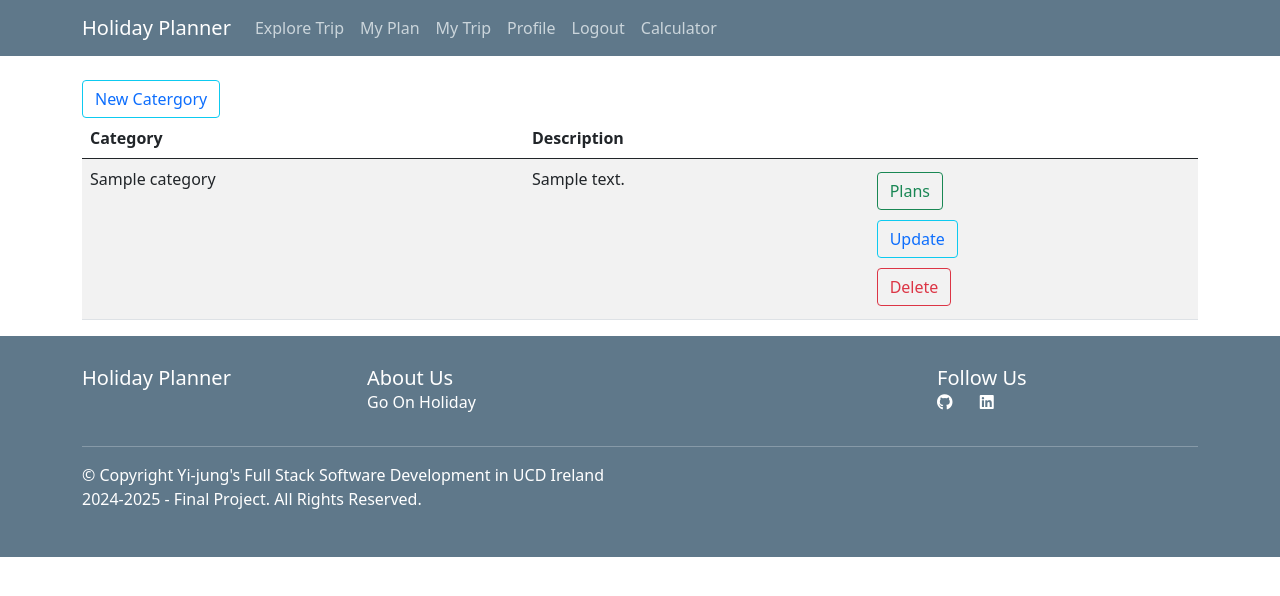
After one commit to emilyichan3/holidayplanner, a Django app: page /myCategory/1 in a window 1280 px wide. The commit adds this page. Shown: the top 596 px of the page. Run offline with Django 4.2, Linux system fonts and the light colour scheme; a user stored in the database is signed in; tables that the repository leaves empty hold one stand-in row (values such as "Sample post"); some libraries are stand-ins or nearby versions.

Commit message:
Added myCategory-Add/Update/Delete functions

```diff
--- a/trips/models.py
+++ b/trips/models.py
@@ -17,6 +17,9 @@ class Category(models.Model):
 
     def __str__(self):
         return f'category: { self.category_name }'
+
+    def get_absolute_url(self):
+        return reverse('trips-myCategory', kwargs={'user_id': self.marker.id})
 
 
 class Plan(models.Model):
--- a/trips/templates/trips/base.html
+++ b/trips/templates/trips/base.html
@@ -18,7 +18,7 @@
     <header class="site-header">
       <nav class="navbar navbar-expand-md navbar-dark bg-steel fixed-top">
         <div class="container">
-          <a class="navbar-brand mr-4" href="{% url 'trips-home' %}">Holiday Planner</a>
+          <a class="navbar-brand mr-4" href="">Holiday Planner</a>
 
           <button class="navbar-toggler" type="button" data-toggle="collapse" data-target="#navbarToggle" aria-controls="navbarToggle" aria-expanded="false" aria-label="Toggle navigation">
           <span class="navbar-toggler-icon"></span>
@@ -26,10 +26,10 @@
            <!-- Navbar links -->
           <div class="collapse navbar-collapse" id="navbarToggle">
             <div class="navbar-nav mr-auto">
-              <a class="nav-item nav-link" href="">Explore Trips</a>
+              <a class="nav-item nav-link" href="">Explore Trip</a>
               {% if user.is_authenticated %}
-                <a class="nav-item nav-link" href="{% url 'trips-categories' %}">My Plans</a>
-                <a class="nav-item nav-link" href="">My Trips</a>
+                <a class="nav-item nav-link" href="{% url 'trips-myCategory' user_id=user.id %}">My Plan</a>
+                <a class="nav-item nav-link" href="">My Trip</a>
               {% endif %}
             </div>
             <div class="navbar-nav">
--- /dev/null
+++ b/trips/templates/trips/myCategory_list.html
@@ -0,0 +1,64 @@
+{% extends "trips/base.html" %}
+{% block content %}
+<div>
+  <button class="btn btn-outline-info">
+    <a
+    href="{% url 'trips-myCategory-new' %}"
+  >
+    New Catergory
+  </a>
+  </button>
+</div>
+<div class="table-responsive">
+  <table class="table table-striped table-hover">
+    <thead>
+      <tr>
+        <th scope="col">Category</th>
+        <th scope="col">Description</th>
+        <th scope="col"></th>
+      </tr>
+    </thead>
+    <tbody>
+      {% for category in categories %}
+        <tr>
+          <td>{{ category.category_name }}</td>
+          <td>{{ category.description }}</td>
+          <td>
+            <div class="d-flex custom-gap text-center">
+              <a
+                class="btn btn-outline-success"
+                href="{% url 'trips-plans-by-category' category.id %}"
+                role="button"
+              >
+                Plans
+              </a>
+            </div>
+            <div class="d-flex custom-gap">
+              <button class="btn btn-outline-info">
+              <a
+                href="{% url 'trips-myCategory-update' category.id %}"
+              >
+                Update
+              </a>
+            </div>
+          </div>
+          <div class="d-flex custom-gap">
+            <a
+              class="btn btn-outline-danger"
+              href="{% url 'trips-myCategory-delete' category.id %}"
+              role="button"
+            >
+              Delete
+            </a>
+          </div>
+          </td>
+        </tr>
+        {% empty %}
+        <tr>
+          <td colspan="4" class="text-center">No caterers available</td>
+        </tr>
+      {% endfor %}
+    </tbody>
+  </table>
+</div>
+{% endblock content %}
--- a/trips/templates/trips/myPlans.html
+++ b/trips/templates/trips/myPlan.html
@@ -2,7 +2,7 @@
 {% block content %}
 <button class="btn btn-outline-info">
   <a
-  href="{% url 'trips-add-plan' %}"
+  href="{% url 'trips-myPlan-new' %}"
 >
   New Plan
 </a>
--- a/trips/urls.py
+++ b/trips/urls.py
@@ -1,6 +1,10 @@
 from django.urls import path
 from .views import (
-    CategoryListView,
+    home,
+    MyCategoryListView,
+    MyCategoryCreateView,
+    MyCategoryUpdateView,
+    MyCategoryDeleteView,
     PlanCreateView,
     PlansByCategoryView,
     CalculatorView
@@ -8,10 +12,13 @@ from .views import (
 from django.contrib.staticfiles.urls import staticfiles_urlpatterns
 
 urlpatterns = [
-    path("", CategoryListView.as_view(), name='trips-home'),
-    path("myCategories", CategoryListView.as_view(), name='trips-categories'),
-    path('myPlans/', PlanCreateView.as_view(), name='trips-add-plan'),
-    path('category/<int:category_id>/plans/', PlansByCategoryView.as_view(), name='plans-by-category'),
+    path("", home.as_view(), name='trips-home'),
+    path("myCategory/<int:user_id>", MyCategoryListView.as_view(), name='trips-myCategory'),
+    path("myCategory/new", MyCategoryCreateView.as_view(), name='trips-myCategory-new'),
+    path('myCategory/<int:pk>/update/', MyCategoryUpdateView.as_view(), name='trips-myCategory-update'),
+    path('myCategory/<int:pk>/delete/', MyCategoryDeleteView.as_view(), name='trips-myCategory-delete'),
+    path('myPlan/', PlanCreateView.as_view(), name='trips-myPlan-new'),
+    path('category/<int:category_id>/plans/', PlansByCategoryView.as_view(), name='trips-plans-by-category'),
     path("calculator/", CalculatorView.as_view(), name="calculator"),  # Use as_view()
 ]
 
--- a/trips/views.py
+++ b/trips/views.py
@@ -23,20 +23,83 @@ from django.views.generic import TemplateView
 
 User = get_user_model()
 
-def home(request):
-    return render(request, 'trips/home.html', {'title': 'Home'})
-
-
-class CategoryListView(ListView):
+class home(ListView):
     model = Category
     template_name = 'trips/home.html' # we can define the template either here or in the urls
     context_object_name = 'categories'
+
+
+class MyCategoryListView(LoginRequiredMixin, UserPassesTestMixin, ListView):
+    model = Category
+    template_name = 'trips/myCategory_list.html' # we can define the template either here or in the urls
+    context_object_name = 'categories'
+
+    def get_queryset(self):
+        user = get_object_or_404(User, id=self.kwargs.get('user_id'))
+        categories = Category.objects.filter(
+            marker=user,
+        )
+        return categories
 
     def get_context_data(self, **kwargs):
         context = super().get_context_data(**kwargs)
         context['plans'] = Plan.objects.all()  # Add all Plan objects to context
         return context
 
+    def test_func(self):
+        return self.request.user.id == self.kwargs.get('user_id')
+
+
+class MyCategoryCreateView(LoginRequiredMixin, CreateView):
+    model = Category
+    template_name = 'trips/myCategory_form.html'
+    fields = ['category_name', 'description']
+    success_url = "/"
+
+    def form_valid(self, form):
+        form.instance.marker = self.request.user
+        return super().form_valid(form)
+
+    def get_success_url(self):
+        """Dynamically generate the success URL with user_id."""
+        user_id = self.request.user.id
+        return reverse("trips-myCategory", kwargs={"user_id": user_id})
+
+
+class MyCategoryUpdateView(LoginRequiredMixin, UserPassesTestMixin, UpdateView):
+    model = Category
+    template_name = 'trips/myCategory_form.html'
+    fields = ['category_name', 'description']
+
+    def form_valid(self, form):
+        form.instance.marker = self.request.user
+        return super().form_valid(form)
+
+    def test_func(self):
+        category = self.get_object()
+        return self.request.user == category.marker
+
+
+class MyCategoryDeleteView(LoginRequiredMixin, UserPassesTestMixin, DeleteView):
+    model = Category
+    template_name = 'trips/myCategory_confirm_delete.html'
+
+    def get_success_url(self):
+        """Dynamically generate the success URL with user_id."""
+        user_id = self.request.user.id
+        return reverse("trips-myCategory", kwargs={"user_id": user_id})
+
+    def test_func(self):
+        category = self.get_object()
+        return self.request.user == category.marker
+
+    def form_valid(self, form):
+        category = self.get_object()
+
+        if category.plans.all().exists():
+            messages.error(self.request, "This category cannot be deleted because it has linked plans.")
+            return redirect(reverse("trips-myCategory", kwargs={"user_id": category.marker.id}))
+        return super().form_valid(form)  # Proceed with deletion if no menus exist
 
 class PlanCreateView(LoginRequiredMixin, CreateView):
     model = Plan
@@ -59,7 +122,7 @@ class PlanCreateView(LoginRequiredMixin, CreateView):
 
 class PlansByCategoryView(LoginRequiredMixin, UserPassesTestMixin, ListView):
     model = Plan
-    template_name = 'trips/myPlans.html'
+    template_name = 'trips/myPlan.html'
     context_object_name = 'plans'
 
     def get_queryset(self):
@@ -77,5 +140,6 @@ class PlansByCategoryView(LoginRequiredMixin, UserPassesTestMixin, ListView):
         return self.request.user == category.marker  # Check if the logged-in user is the caterer
 
 
+
 class CalculatorView(TemplateView):
     template_name = 'trips/calculator.html' # we can define the template either here or in the urls
```
Also changed, not shown: trips/templates/trips/home.html (+3 -27 lines), trips/templates/trips/myCategory_confirm_delete.html (added, +16 -0 lines), trips/templates/trips/myCategory_form.html (added, +24 -0 lines).
